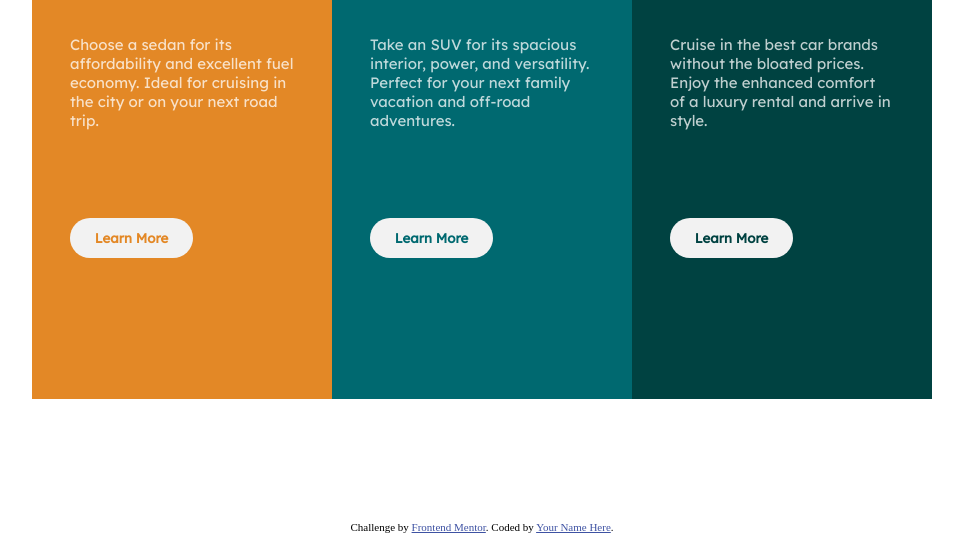
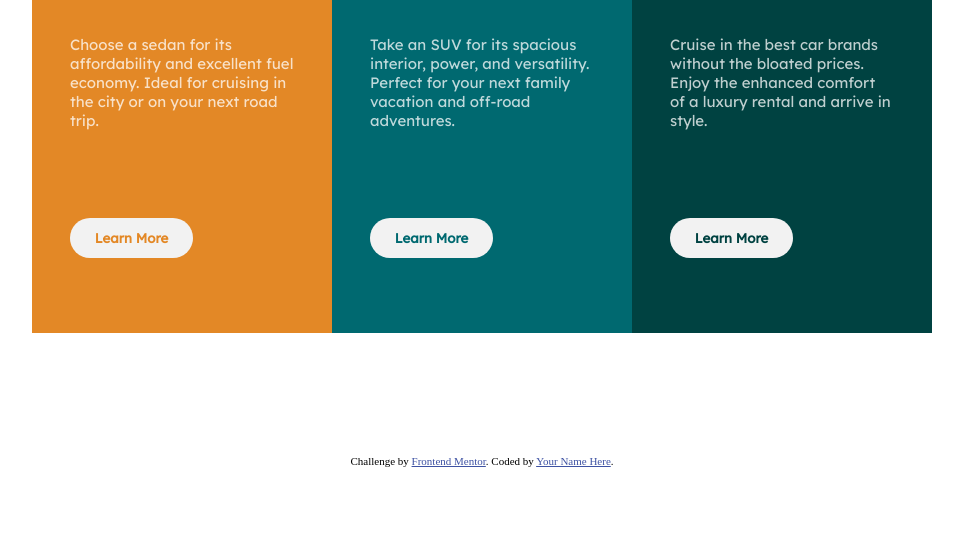
Before and after one commit to nmk18012003/3-column-preview-card-component, a plain HTML site: page index.html in a window 1280 px wide. Shown: the part 267-800 px from the top of the page, without its empty margins (158-1121 px from the left). Drawn offline with Linux system fonts and the light colour scheme.

Commit message:
Update style.css

```diff
--- a/style.css
+++ b/style.css
@@ -23,7 +23,7 @@ body {
   display: grid;
   margin: 10rem 0;
   width: 90rem;
-  height: 60rem;
+  height: 50rem;
   /* background-color: black; */
 }
 
```
